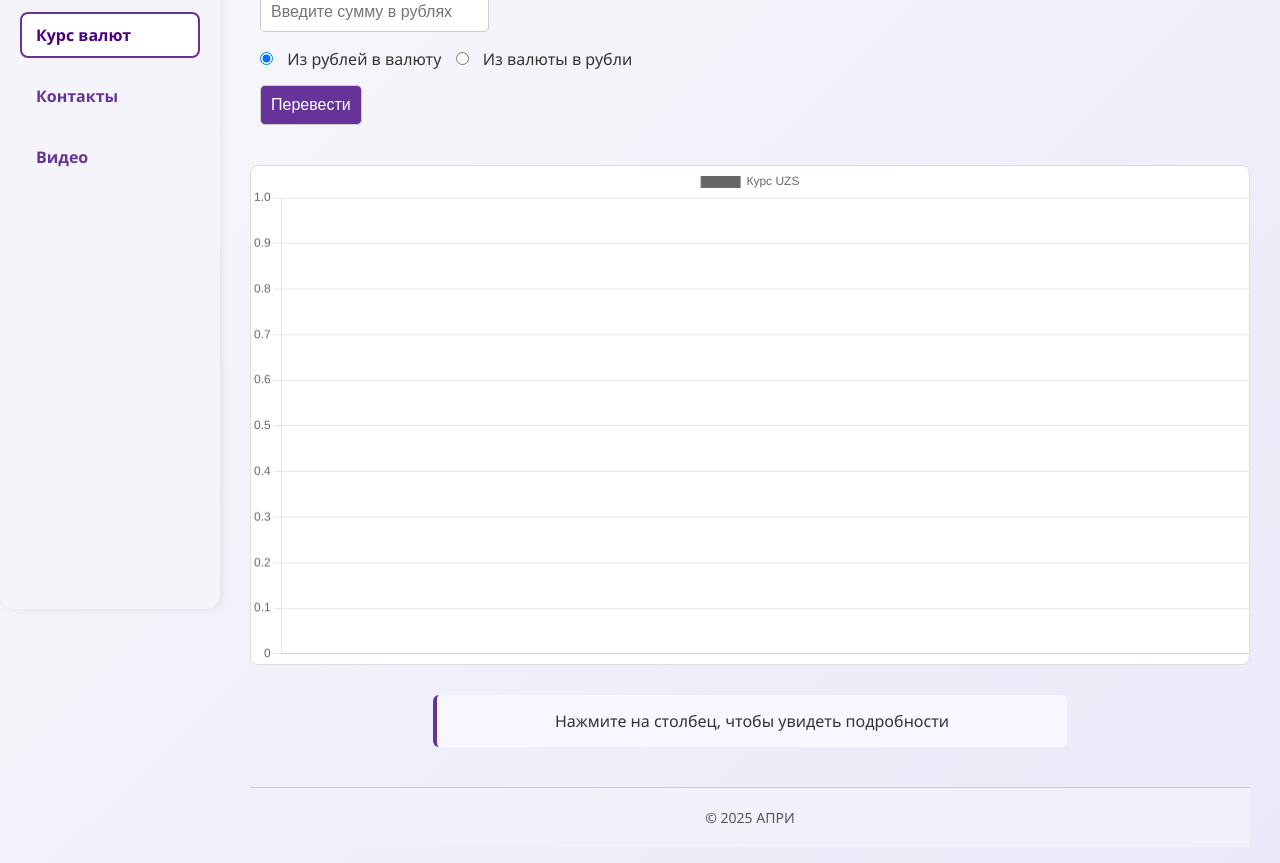
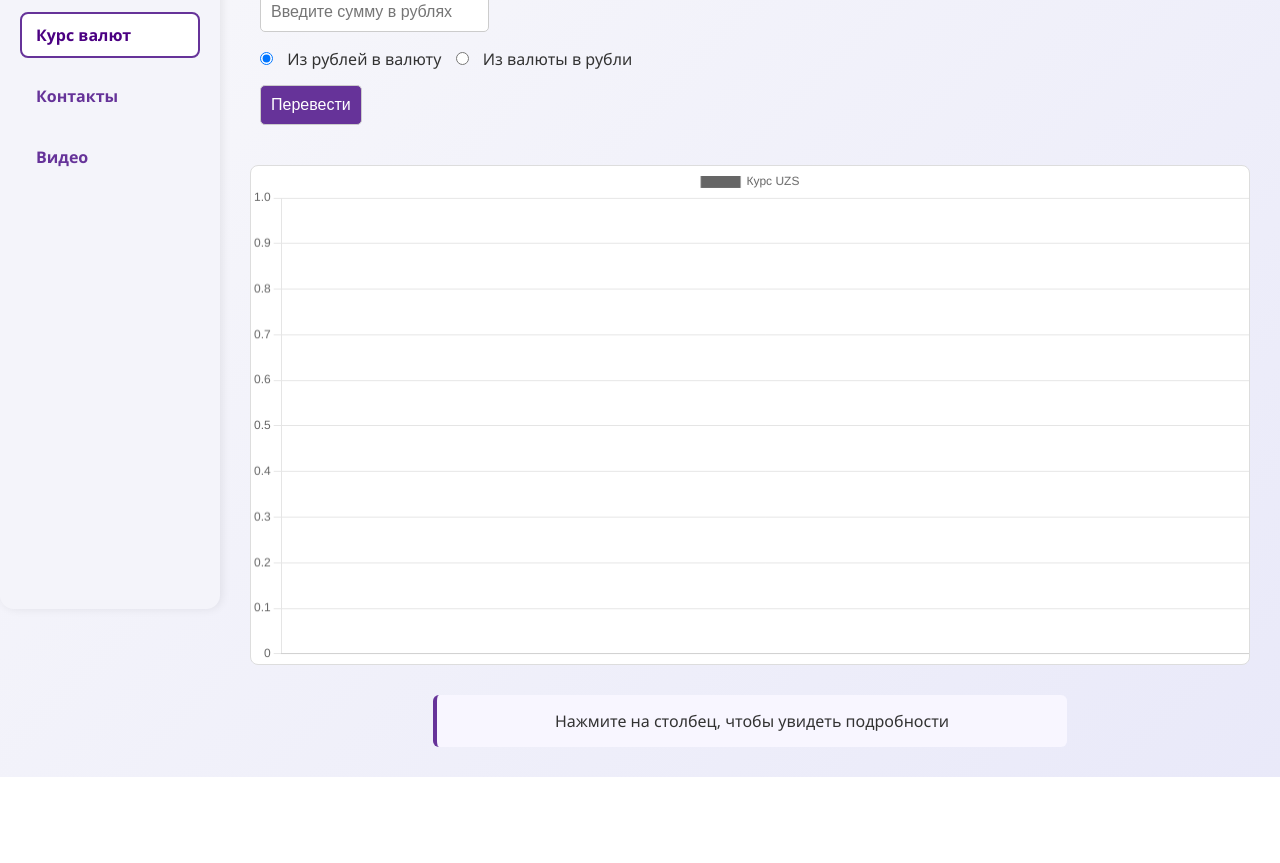
Before and after one commit to slu9/rgz, a plain HTML site: page currency.html in a window 1280 px wide. Shown: the part 191-1054 px from the top of the page. After the commit the page ends 968 px from the top, so only its background shows below. Drawn offline with nearby package versions, Linux system fonts and the light colour scheme; no server answers.

Commit message:
Правки

```diff
--- a/currency.html
+++ b/currency.html
@@ -45,7 +45,6 @@
       <canvas id="rateChart" width="600" height="300"></canvas>
       <div id="selectedInfo" class="info-box">Нажмите на столбец, чтобы увидеть подробности</div>
     </main>
-    <footer>&copy; 2025 АПРИ</footer>
   </div>
 </body>
 </html>
```
Also changed, not shown: currency.js (line endings or trailing spaces).
